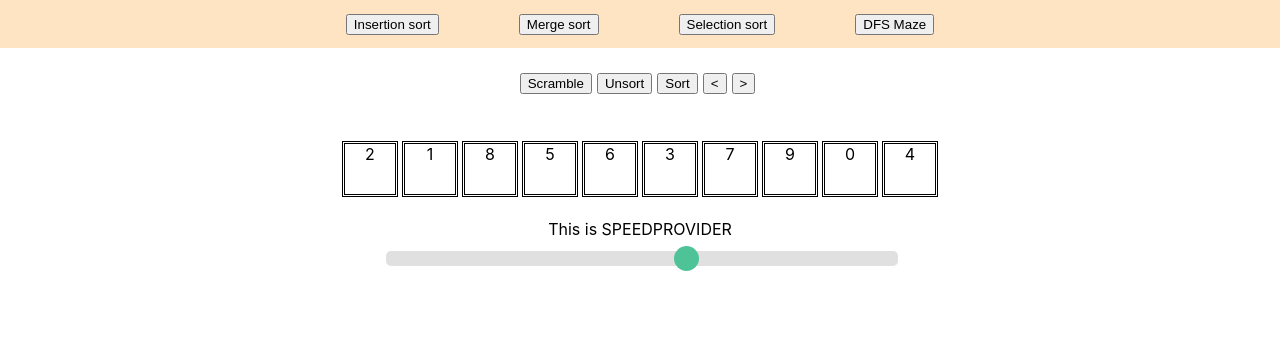
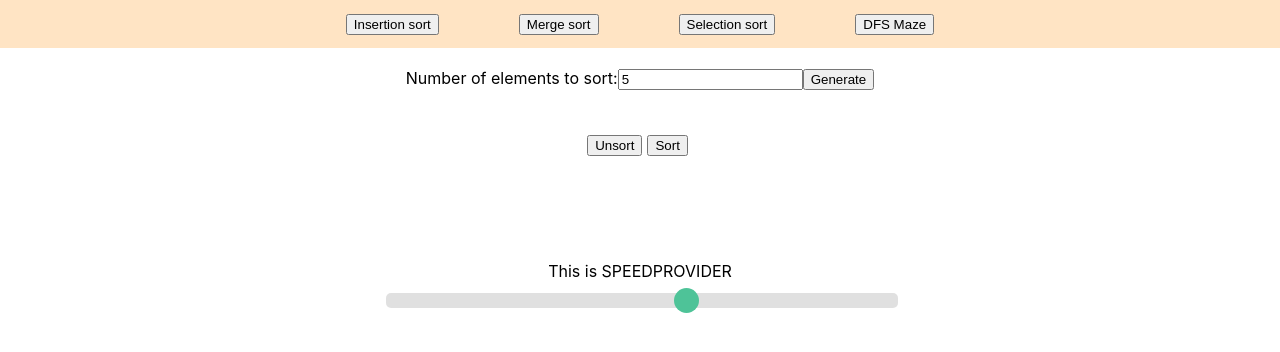
Before and after one commit to minimum-sauce/ADV, a React (Create React App) app in the folder adv/: page / in a window 1280 px wide. Both pictures are taken after a click on the button "Selection sort". Shown: the top 352 px of the page. Built offline with nearby package versions, Linux system fonts and the light colour scheme.

Commit message:
Modified MergeSort and SelectionSort to work with usePlay.

```diff
--- a/adv/src/algorithms/selection_sort.ts
+++ b/adv/src/algorithms/selection_sort.ts
@@ -5,8 +5,13 @@ type State = {
     ref?: number
 };
 
+let history: States = [];
 
-function add_state(history: States, arr: Array<number>, current?: number, ref?: number): void {
+export const get_frames = () => {
+    return history;
+}
+
+function add_state(arr: Array<number>, current?: number, ref?: number): void {
     history.push({
         arr: arr,
         current: current,
@@ -14,10 +19,10 @@ function add_state(history: States, arr: Array<number>, current?: number, ref?:
     });
 }
 
-function find_smallest(history: States, arr: Array<number>, min: number, max: number): number {
+function find_smallest(arr: Array<number>, min: number, max: number): number {
     let smallest: number = min;
     for (let i: number = min + 1; i <= max; i++) {
-        add_state(history, [...arr], smallest, i)
+        add_state([...arr], smallest, i)
         if (arr[i] < arr[smallest]) {
             smallest = i;
         } else { }
@@ -31,16 +36,17 @@ function swap<T>(arr: Array<T>, x: number, y: number): void {
     arr[y] = temp;
 }
 
-export function selection_sort(history: States, arr: Array<number>): void {
+export function selection_sort(arr: Array<number>): void {
+    history = [];
     const len: number = arr.length;
-    add_state(history, [...arr]);
+    add_state([...arr]);
     for (let i: number = 0; i < len; i++) {
-        add_state(history, [...arr], i);
-        let smallest = find_smallest(history, arr, i, len - 1);
-        add_state(history, [...arr], smallest, i);
+        add_state([...arr], i);
+        let smallest = find_smallest(arr, i, len - 1);
+        add_state([...arr], smallest, i);
         swap(arr, i, smallest);
-        add_state(history, [...arr], i, smallest);
+        add_state([...arr], i, smallest);
 
     };
-    add_state(history, [...arr]);
+    add_state([...arr]);
 }
--- a/adv/src/components/MergeSort.tsx
+++ b/adv/src/components/MergeSort.tsx
@@ -2,6 +2,7 @@ import React, { useState, useRef } from 'react';
 import { merge_sort } from '../algorithms/merge_sort'
 import { random_permutation } from '../algorithms/random_permutation';
 import usePlay from '../hooks/usePlay';
+import ArrayBar from './ArrayBar';
 import Stepper from './Stepper'
 
 type States = Array<State>;
@@ -34,30 +35,30 @@ const MergeMain: React.FC = () => {
     random_array = random_permutation(6);
     merge_sort(random_array, history);
     history_idx.current = 0;
-    set_items(history[history_idx.current])
+    set_items(history[history_idx.current]);
   }
 
   const unsort_click = () => {
     history_idx.current = 0;
-    set_items(history[history_idx.current])
+    set_items(history[history_idx.current]);
   }
 
   const sort_click = () => {
     history_idx.current = history.length - 1;
-    set_items(history[history_idx.current])
+    set_items(history[history_idx.current]);
   }
 
   const next_click = () => {
     if (history_idx.current < history.length - 1) {
       history_idx.current++;
-      set_items(history[history_idx.current])
+      set_items(history[history_idx.current]);
     } else { set_play(false) }
   }
 
   const back_click = () => {
     if (history_idx.current > 0) {
       history_idx.current--;
-      set_items(history[history_idx.current])
+      set_items(history[history_idx.current]);
     } else { }
   }
 
@@ -67,7 +68,7 @@ const MergeMain: React.FC = () => {
     if (history_idx.current === history.length - 1) {
       history_idx.current = 0;
     }
-    set_play(!play)
+    set_play(!play);
   }
 
 
@@ -80,22 +81,9 @@ const MergeMain: React.FC = () => {
       </div>
       <Stepper prev={back_click} play={handle_play} next={next_click} state_play={play} />
       <div>Original array</div>
-      <div className='array-bar'>
-        {items.top_arr.map((val, index) => (
-          <div className='array-container' key={index} id={get_id(history, history_idx.current, index)}>
-            {val}
-          </div>
-        ))}
-      </div>
-      <div className='array-bar'>
-        {items.bottom_arr.map((val1, idx1) => (
-          <div className='array-container' key={idx1}>
-            {val1}
-          </div>
-        ))}
-      </div>
+      <ArrayBar array={items.top_arr} current={items.colour} />
+      <ArrayBar array={items.bottom_arr} />
     </div>
-
   )
 };
 
--- a/adv/src/components/SelectionSort.tsx
+++ b/adv/src/components/SelectionSort.tsx
@@ -1,6 +1,9 @@
-import React, { useState } from "react";
+import React, { useState, useRef } from "react";
 import { random_permutation } from "../algorithms/random_permutation";
-import { selection_sort } from '../algorithms/selection_sort'
+import { get_frames, selection_sort } from '../algorithms/selection_sort'
+import usePlay from '../hooks/usePlay'
+import ArrayBar from "./ArrayBar";
+import Stepper from "./Stepper";
 
 type States = Array<State>;
 type State = {
@@ -9,62 +12,109 @@ type State = {
     ref?: number
 };
 
-function get_id(history: States, history_idx: number, idx: number) {
-    if (idx === history[history_idx].current) {
-        return 'current';
-    } else if (idx === history[history_idx].ref) {
-        return 'ref'
-    }
-}
+
+const SelectionMain: React.FC = () => {
+    const init_state: State = { arr: [] }
+    const frame_idx = useRef(0);
+    const [items, set_items] = useState<Array<number>>([]);
+    const [frames, set_frames] = useState<States>([init_state]);
+
+    // state variable to show stepper buttons and a function to update it
+    const [show_stepper, set_show_stepper] = useState<boolean>(false)
+    // state variable of the length of the array to be generated and a function to update it
+    const [array_length, set_array_length] = useState<number>(5);
 
 
-let history: States = [];
+    // event handeler for input from the html <form />
+    function handle_submit(event: React.FormEvent<HTMLFormElement>): void {
+        set_show_stepper(true)                                  //Show stepper buttons
+        frame_idx.current = 0;                                //Reset frame_index
+        const random_array = random_permutation(array_length)   //Generate random_array
+        set_items(random_array);
+        selection_sort([...random_array]);             //Run a copy of the array through the sorting algorithm
+        set_frames(get_frames());
+        set_play(false);
+        event.preventDefault();                                 //Prevent interface reload
+    }
 
-let random_array = random_permutation(10);
-selection_sort(history, random_array);
-
-const SelectionMain: React.FC = () => {
-    const [history_idx, set_history_idx] = useState(0);
-    const scramble_click = () => {
-        history = [];
-        random_array = random_permutation(10);
-        selection_sort(history, random_array);
-        set_history_idx(0);
-    }
     const unsort_click = () => {
-        set_history_idx(0);
+        frame_idx.current = 0;
+        const new_frame = frames[frame_idx.current].arr;
+        set_items(new_frame);
     }
     const sort_click = () => {
-        set_history_idx(history.length - 1);
+        frame_idx.current = frames.length - 1;
+        const new_frame = frames[frame_idx.current].arr;
+        set_items(new_frame);
     }
     const next_click = () => {
-        if (history_idx < history.length - 1) {
-            set_history_idx(history_idx + 1);
+        if (frame_idx.current < frames.length - 1) {
+            frame_idx.current++;
+            const new_frame = frames[frame_idx.current].arr;
+            set_items(new_frame);
+        } else { set_play(false) }
+    }
+    const back_click = () => {
+        if (frame_idx.current > 0) {
+            frame_idx.current--;
+            const new_frame = frames[frame_idx.current].arr;
+            set_items(new_frame);
         } else { }
     }
-    const back_click = () => {
-        if (history_idx > 0) {
-            set_history_idx(history_idx - 1);
-        } else { }
+
+    // get index of the "current" element
+    function get_current() {
+        const curr = frames[frame_idx.current].current
+        return curr;
     }
+
+    // get index of the "reference" element
+    function get_reference() {
+        const ref = frames[frame_idx.current].ref
+        return ref;
+    }
+
+    const { play, set_play } = usePlay(next_click);
+
+    function handle_play() {
+      if (frame_idx.current === frames.length - 1) {
+        frame_idx.current = 0;
+      }
+      set_play(!play);
+    }
+
     return (
-        <div className="App">
+        <>
+            <header className='sub-header'>
+                <form onSubmit={(e) => (handle_submit(e))}>
+                    <label>Number of elements to sort:
+                        <input
+                            type="number"
+                            value={array_length}
+                            min="0"
+                            onChange={(e) => (set_array_length(+e.target.value))}
+                        />
+                    </label>
+                    <input
+                        type="submit"
+                        value="Generate"
+                        className="btn btn-dark btn-block"
+                    />
+                </form>
+            </header>
             <div className='buttons'>
-                <button onClick={scramble_click}>{'Scramble'}</button>
-                <button onClick={unsort_click}>{'Unsort'}</button>
-                <button onClick={sort_click}>{'Sort'}</button>
-                <button onClick={back_click}>{'<'}</button>
-                <button onClick={next_click}>{'>'}</button>
+                    <button onClick={unsort_click}>{'Unsort'}</button>
+                    <button onClick={sort_click}>{'Sort'}</button>
+            </div>
+            <div style={{ display: show_stepper ? "block" : "none" }}>
+
+                <Stepper prev={back_click} play={handle_play} next={next_click} state_play={play} />
             </div>
             <div className="array-bar">
-                {history[history_idx].arr.map((val, index) => (
-                    <div className='array-container' key={index} id={get_id(history, history_idx, index)}>
-                        {val}
-                    </div>
-                ))}
+                <ArrayBar array={items} current={get_current()} reference={get_reference()} />
             </div>
-        </div>
+        </>
     )
-}
+};
 
 export default SelectionMain
```
